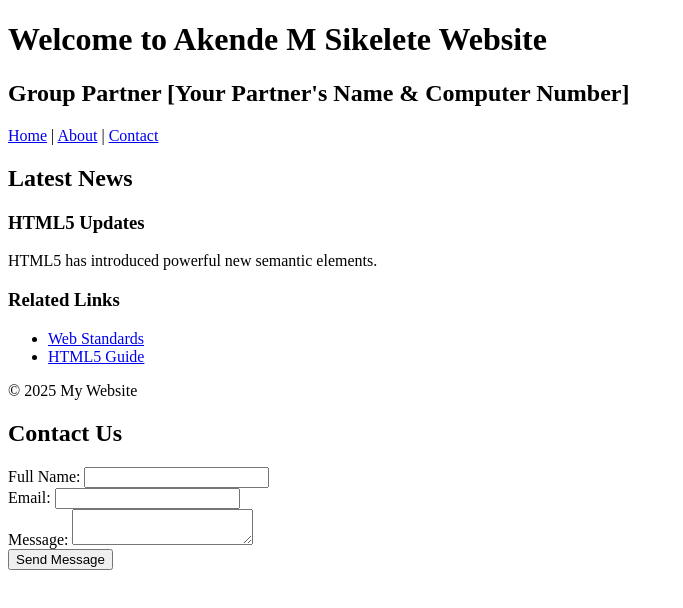
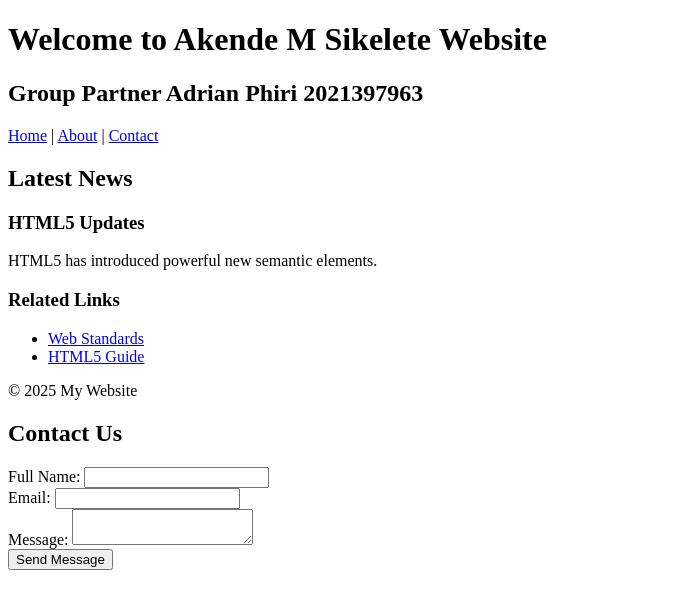
Before and after one commit to Akende1/lab2-html, a plain HTML site: page index.html in a window 1280 px wide. Shown: the whole page, without its empty margins (0-683 px from the left). Drawn offline with Linux system fonts and the light colour scheme.

Commit message:
Added group partner details

```diff
--- a/index.html
+++ b/index.html
@@ -8,7 +8,7 @@
 <body>
 <header>
 <h1>Welcome to Akende M Sikelete Website</h1>
-<h2>Group Partner [Your Partner's Name & Computer Number]</h2>
+<h2>Group Partner Adrian Phiri 2021397963</h2>
 <nav>
 <a href="#">Home</a> |
 <a href="#">About</a> |
```
